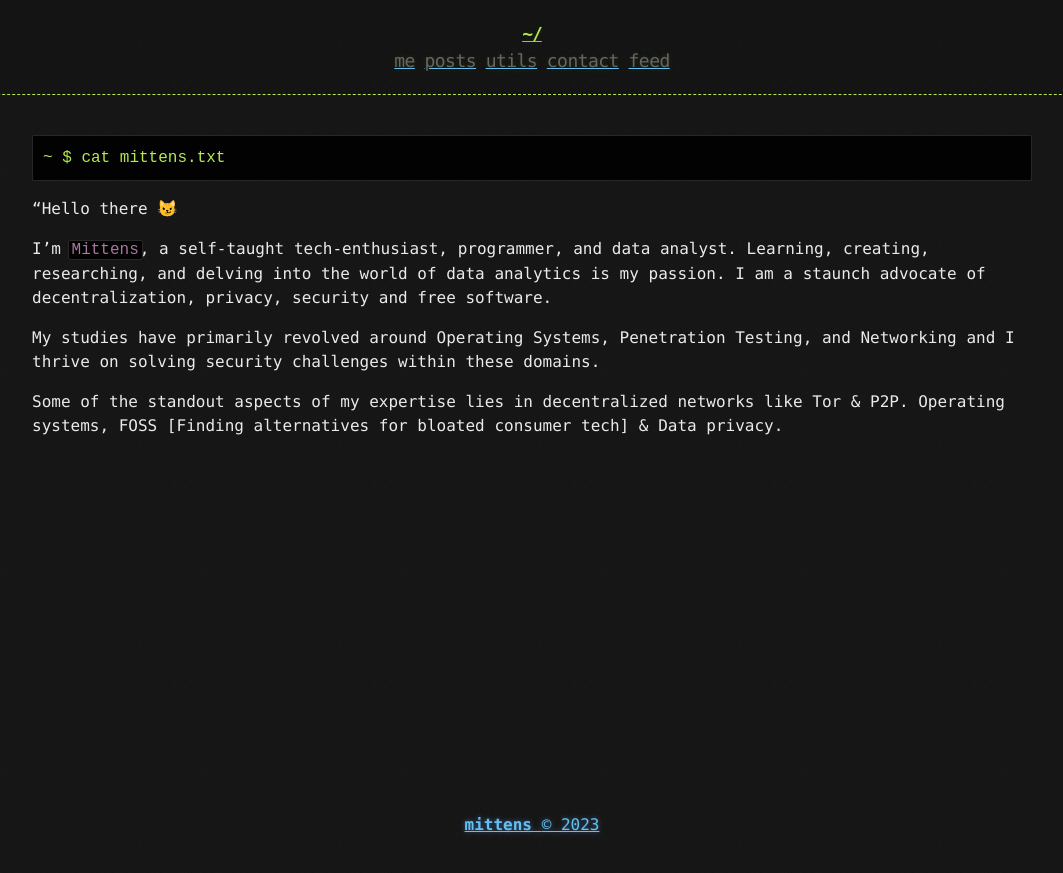
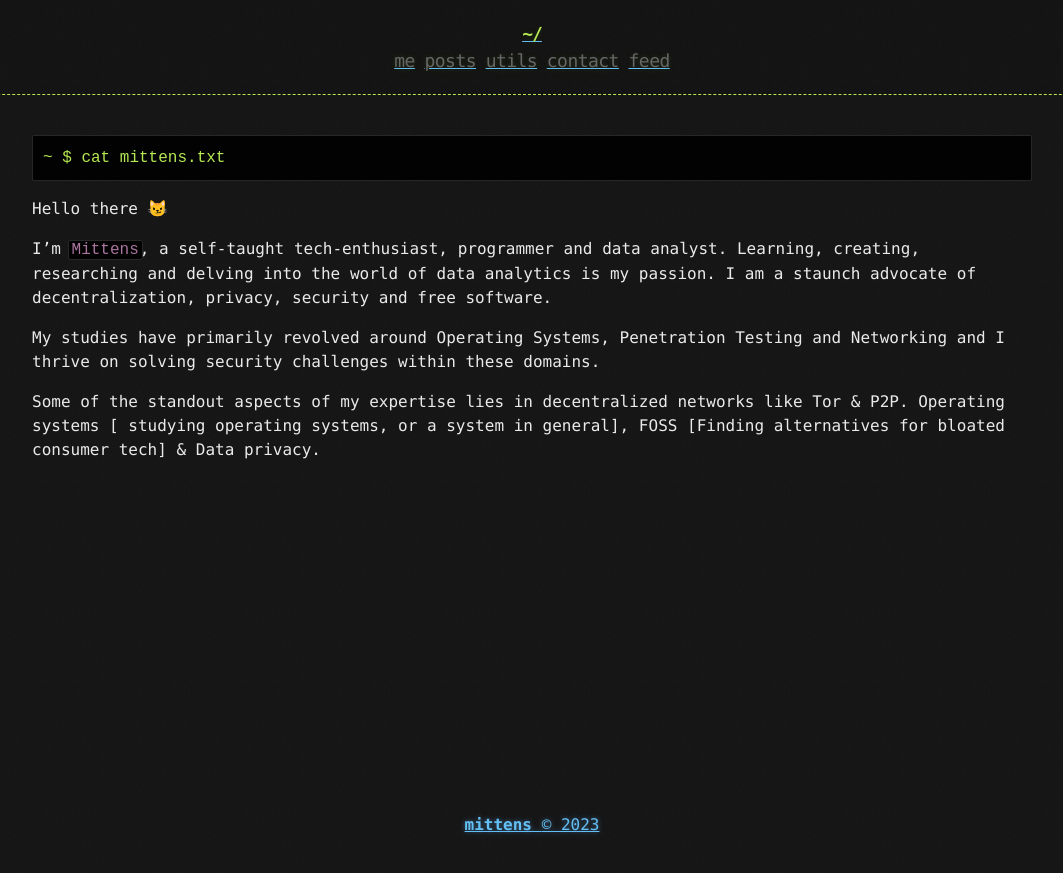
Before and after one commit to zoulx32/mr-mittens.oldweb, a Jekyll site: the page built from me.md, in a window 1280 px wide. Shown: the top 873 px of the page, without its empty margins (108-1171 px from the left). Built offline with Jekyll 4.4.1, drawn with Linux system fonts in a browser that asks for light colours.

````diff
--- a/me.md
+++ b/me.md
@@ -7,14 +7,14 @@ title: me | mittens
 ~ $ cat mittens.txt
 ```
 
-"Hello there 😼
+Hello there 😼
 
-I'm `Mittens`, a self-taught tech-enthusiast, programmer, and data analyst. Learning, creating, researching, and delving into the world of data analytics is my passion.
+I'm `Mittens`, a self-taught tech-enthusiast, programmer and data analyst. Learning, creating, researching and delving into the world of data analytics is my passion.
 I am a staunch advocate of decentralization, privacy, security and free software.
 
-My studies have primarily revolved around Operating Systems, Penetration Testing, and
+My studies have primarily revolved around Operating Systems, Penetration Testing and
 Networking and I thrive on solving security challenges within these domains.
 
 Some of the
 standout aspects of my expertise lies in decentralized networks like Tor & P2P.
-Operating systems, FOSS [Finding alternatives for bloated consumer tech] & Data privacy.
+Operating systems [ studying operating systems, or a system in general], FOSS [Finding alternatives for bloated consumer tech] & Data privacy.
````
Also changed, not shown: _posts/2022-01-17-This is where it all starts.md (+2 -2 lines).
